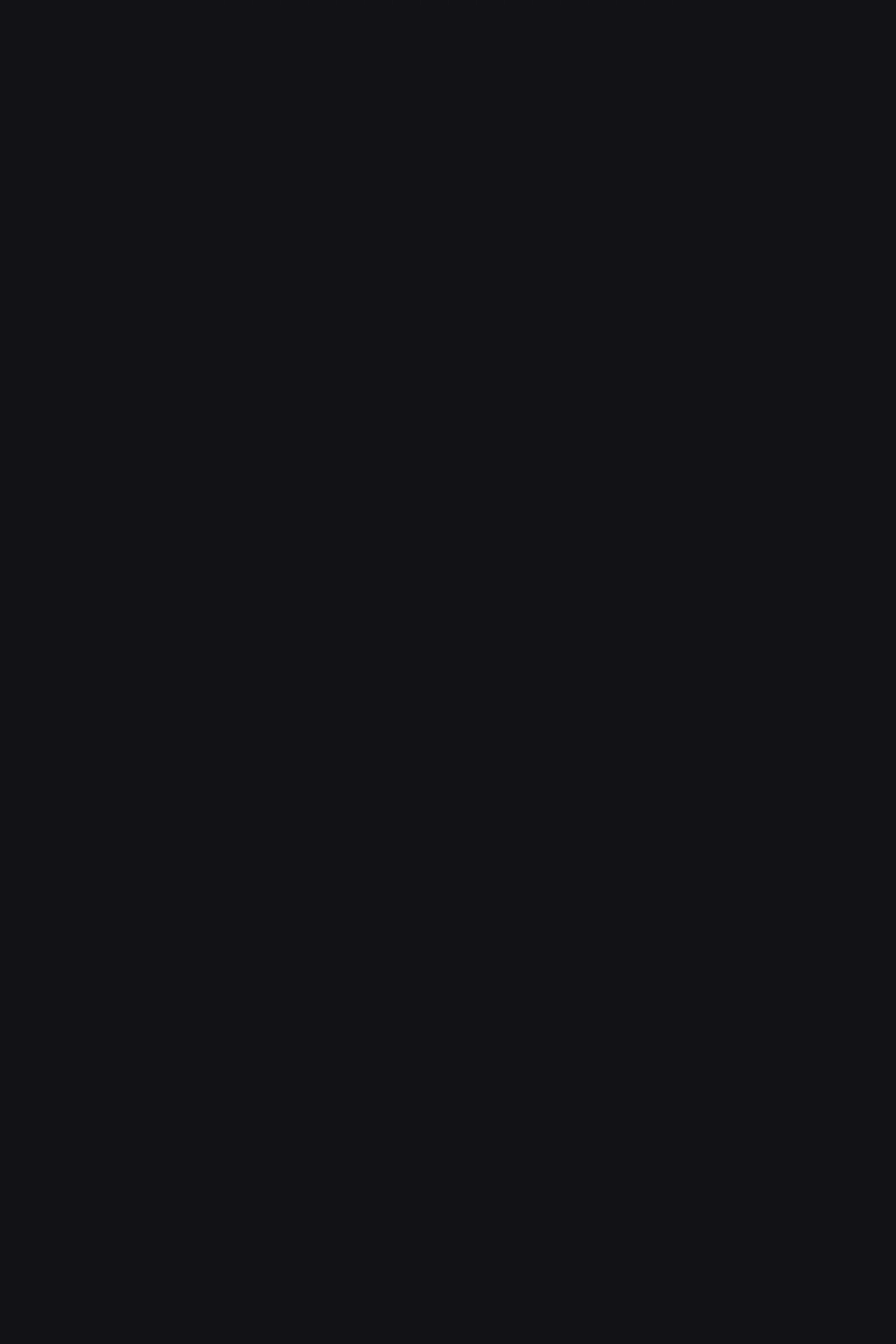
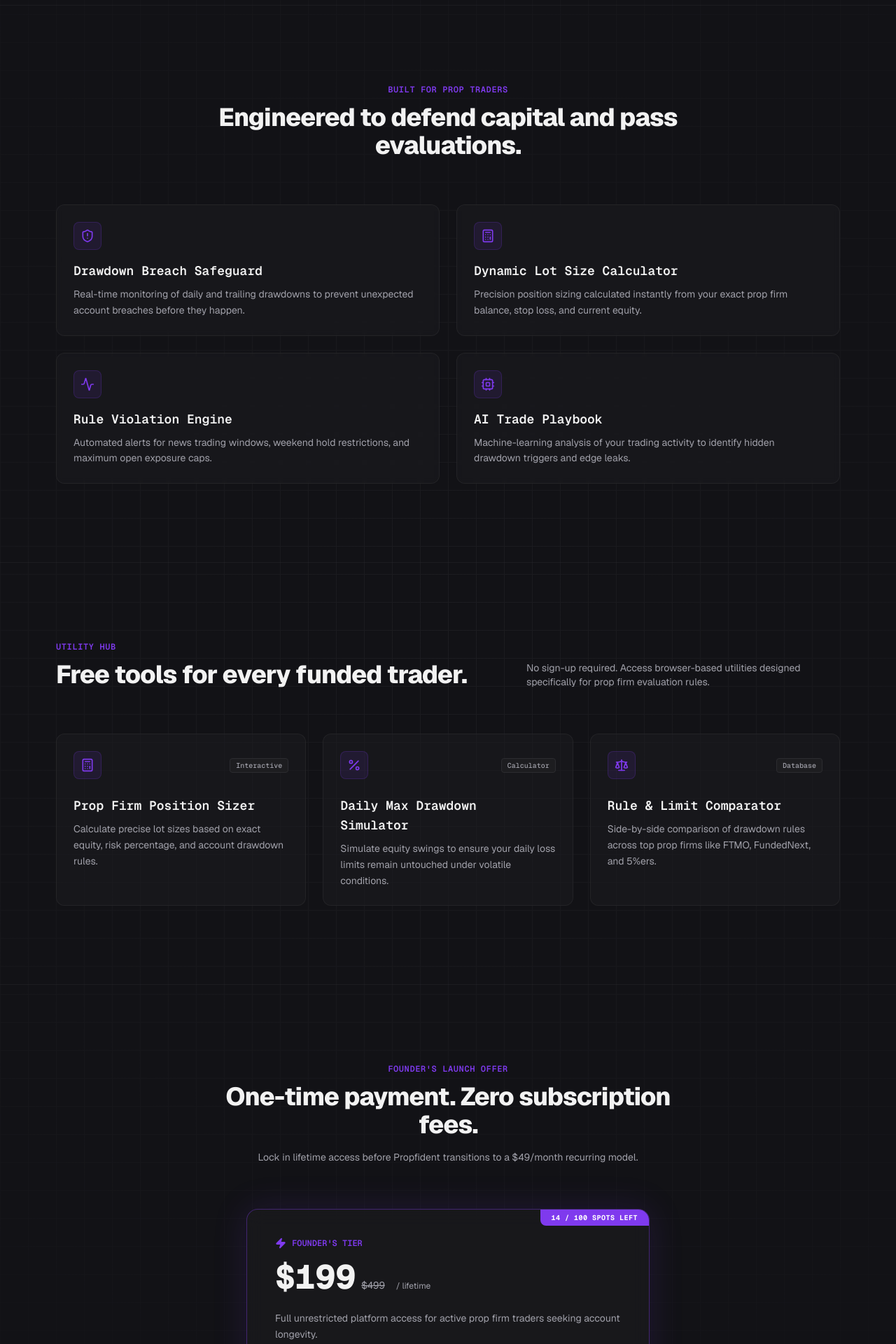
Before and after one commit to apexdigistudios/propfident-v2, a Next.js app: page / in a window 1280 px wide. Shown: the part 860-2780 px from the top of the page at 70% size. Before the commit the page ends 867 px from the top, so only its background shows below. Built offline with nearby package versions, Linux system fonts and the light colour scheme.

Commit message:
new ui fix

```diff
--- a/app/page.tsx
+++ b/app/page.tsx
@@ -1,5 +1,8 @@
 import { Shield, Timer, ChevronRight } from "lucide-react";
 import { ThemeToggle } from "@/components/theme-toggle";
+import { Features } from "@/components/features";
+import { Tools } from "@/components/tools";
+import { Pricing } from "@/components/pricing";
 
 export default function Home() {
   return (
@@ -20,15 +23,17 @@ export default function Home() {
         <div className="hidden md:flex items-center gap-6 text-sm text-muted-foreground font-mono">
           <a href="#features" className="hover:text-foreground transition-colors">Features</a>
           <a href="#tools" className="hover:text-foreground transition-colors">Free Tools</a>
-          <a href="#playbook" className="hover:text-foreground transition-colors">Playbook</a>
           <a href="#pricing" className="hover:text-foreground transition-colors">Pricing</a>
         </div>
 
         <div className="flex items-center gap-3">
           <ThemeToggle />
-          <button className="bg-primary hover:bg-primary-hover text-primary-foreground px-4 py-2 rounded-md text-sm font-medium transition-all shadow-[0_0_15px_rgba(124,58,237,0.3)] hover:shadow-[0_0_25px_rgba(124,58,237,0.5)] font-mono">
+          <a
+            href="#pricing"
+            className="bg-primary hover:bg-primary-hover text-primary-foreground px-4 py-2 rounded-md text-sm font-medium transition-all shadow-[0_0_15px_rgba(124,58,237,0.3)] hover:shadow-[0_0_25px_rgba(124,58,237,0.5)] font-mono"
+          >
             Get Lifetime Access
-          </button>
+          </a>
         </div>
       </nav>
 
@@ -51,13 +56,19 @@ export default function Home() {
         </p>
 
         <div className="flex flex-col sm:flex-row items-center gap-4 w-full sm:w-auto">
-          <button className="w-full sm:w-auto flex items-center justify-center gap-2 bg-primary hover:bg-primary-hover text-primary-foreground px-8 py-4 rounded-md text-base font-medium transition-all shadow-[0_0_20px_rgba(124,58,237,0.4)] font-mono">
+          <a
+            href="#pricing"
+            className="w-full sm:w-auto flex items-center justify-center gap-2 bg-primary hover:bg-primary-hover text-primary-foreground px-8 py-4 rounded-md text-base font-medium transition-all shadow-[0_0_20px_rgba(124,58,237,0.4)] font-mono"
+          >
             Claim 1 of 100 Lifetime Spots
             <ChevronRight className="w-5 h-5" />
-          </button>
-          <button className="w-full sm:w-auto flex items-center justify-center gap-2 bg-surface hover:bg-surface-hover border border-border px-8 py-4 rounded-md text-base font-medium transition-all text-foreground font-mono">
+          </a>
+          <a
+            href="#tools"
+            className="w-full sm:w-auto flex items-center justify-center gap-2 bg-surface hover:bg-surface-hover border border-border px-8 py-4 rounded-md text-base font-medium transition-all text-foreground font-mono"
+          >
             Explore Free Tools
-          </button>
+          </a>
         </div>
 
         {/* Launch Timer Banner */}
@@ -82,6 +93,16 @@ export default function Home() {
           </div>
         </div>
       </section>
+
+      {/* Sections */}
+      <Features />
+      <Tools />
+      <Pricing />
+
+      {/* Footer */}
+      <footer className="py-8 border-t border-border/40 relative z-10 text-center text-xs font-mono text-muted-foreground">
+        <p>© Propfident. Built for prop firm traders.</p>
+      </footer>
     </main>
   );
 }
--- /dev/null
+++ b/components/features.tsx
@@ -0,0 +1,67 @@
+import { ShieldAlert, Calculator, Activity, Cpu } from "lucide-react";
+
+const features = [
+  {
+    icon: ShieldAlert,
+    title: "Drawdown Breach Safeguard",
+    description:
+      "Real-time monitoring of daily and trailing drawdowns to prevent unexpected account breaches before they happen.",
+  },
+  {
+    icon: Calculator,
+    title: "Dynamic Lot Size Calculator",
+    description:
+      "Precision position sizing calculated instantly from your exact prop firm balance, stop loss, and current equity.",
+  },
+  {
+    icon: Activity,
+    title: "Rule Violation Engine",
+    description:
+      "Automated alerts for news trading windows, weekend hold restrictions, and maximum open exposure caps.",
+  },
+  {
+    icon: Cpu,
+    title: "AI Trade Playbook",
+    description:
+      "Machine-learning analysis of your trading activity to identify hidden drawdown triggers and edge leaks.",
+  },
+];
+
+export function Features() {
+  return (
+    <section id="features" className="py-20 sm:py-28 border-t border-border/40 relative z-10">
+      <div className="container mx-auto max-w-6xl px-4">
+        <div className="text-center max-w-2xl mx-auto mb-16">
+          <h2 className="text-xs font-mono font-semibold tracking-wider text-primary uppercase mb-3">
+            Built For Prop Traders
+          </h2>
+          <p className="text-3xl sm:text-4xl font-extrabold tracking-tight text-foreground">
+            Engineered to defend capital and pass evaluations.
+          </p>
+        </div>
+
+        <div className="grid grid-cols-1 md:grid-cols-2 gap-6">
+          {features.map((feature, idx) => {
+            const Icon = feature.icon;
+            return (
+              <div
+                key={idx}
+                className="p-6 rounded-xl bg-surface/50 border border-border/60 hover:border-primary/50 transition-all duration-200 backdrop-blur-sm group"
+              >
+                <div className="h-10 w-10 rounded-lg bg-primary/10 border border-primary/20 flex items-center justify-center text-primary mb-4 group-hover:scale-105 transition-transform">
+                  <Icon className="h-5 w-5" />
+                </div>
+                <h3 className="text-lg font-semibold text-foreground mb-2 font-mono">
+                  {feature.title}
+                </h3>
+                <p className="text-sm text-muted-foreground leading-relaxed">
+                  {feature.description}
+                </p>
+              </div>
+            );
+          })}
+        </div>
+      </div>
+    </section>
+  );
+}
--- /dev/null
+++ b/components/pricing.tsx
@@ -0,0 +1,77 @@
+import { Check, ShieldCheck, Zap, ArrowRight } from "lucide-react";
+
+const features = [
+  "Lifetime access to Propfident v2 core engine",
+  "Real-time daily & trailing drawdown alerts",
+  "Dynamic position size & lot size calculator",
+  "Rule violation monitoring (FTMO, FundedNext, etc.)",
+  "AI Trade Playbook analytics & leak detector",
+  "Unlimited trading accounts connected",
+  "Priority Discord channel & direct developer support",
+  "All future platform updates & integrations included",
+];
+
+export function Pricing() {
+  return (
+    <section id="pricing" className="py-20 sm:py-28 border-t border-border/40 relative z-10">
+      <div className="container mx-auto max-w-6xl px-4">
+        <div className="text-center max-w-2xl mx-auto mb-16">
+          <h2 className="text-xs font-mono font-semibold tracking-wider text-primary uppercase mb-3">
+            Founder's Launch Offer
+          </h2>
+          <p className="text-3xl sm:text-4xl font-extrabold tracking-tight text-foreground">
+            One-time payment. Zero subscription fees.
+          </p>
+          <p className="mt-4 text-sm text-muted-foreground">
+            Lock in lifetime access before Propfident transitions to a $49/month recurring model.
+          </p>
+        </div>
+
+        <div className="max-w-xl mx-auto rounded-2xl bg-surface/60 border border-primary/40 p-8 sm:p-10 shadow-[0_0_50px_rgba(124,58,237,0.15)] relative overflow-hidden backdrop-blur-md">
+          {/* Top highlight badge */}
+          <div className="absolute top-0 right-0 bg-primary text-primary-foreground font-mono text-[10px] uppercase font-bold px-4 py-1 rounded-bl-lg tracking-wider">
+            14 / 100 Spots Left
+          </div>
+
+          <div className="flex items-center gap-2 mb-4 font-mono text-xs text-primary font-semibold">
+            <Zap className="h-4 w-4 fill-primary" />
+            <span>FOUNDER'S TIER</span>
+          </div>
+
+          <div className="flex items-baseline gap-2 mb-6">
+            <span className="text-5xl font-extrabold text-foreground font-mono">$199</span>
+            <span className="text-sm text-muted-foreground line-through font-mono">$499</span>
+            <span className="text-xs text-muted-foreground ml-2">/ lifetime</span>
+          </div>
+
+          <p className="text-sm text-muted-foreground mb-8 leading-relaxed">
+            Full unrestricted platform access for active prop firm traders seeking account longevity.
+          </p>
+
+          <button className="w-full flex items-center justify-center gap-2 bg-primary hover:bg-primary-hover text-primary-foreground py-4 rounded-lg font-mono text-sm font-semibold transition-all shadow-[0_0_25px_rgba(124,58,237,0.4)] mb-8">
+            Claim Your Lifetime Spot <ArrowRight className="h-4 w-4" />
+          </button>
+
+          <div className="space-y-3 pt-6 border-t border-border/40">
+            <span className="text-xs font-mono font-semibold text-foreground uppercase tracking-wider block mb-4">
+              Everything included:
+            </span>
+            {features.map((feature, idx) => (
+              <div key={idx} className="flex items-start gap-3 text-sm text-muted-foreground">
+                <div className="h-5 w-5 rounded-full bg-primary/10 text-primary border border-primary/20 flex items-center justify-center shrink-0 mt-0.5">
+                  <Check className="h-3 w-3" />
+                </div>
+                <span>{feature}</span>
+              </div>
+            ))}
+          </div>
+
+          <div className="mt-8 pt-6 border-t border-border/40 flex items-center justify-center gap-2 text-xs font-mono text-muted-foreground">
+            <ShieldCheck className="h-4 w-4 text-primary" />
+            <span>30-day money-back guarantee. No questions asked.</span>
+          </div>
+        </div>
+      </div>
+    </section>
+  );
+}
--- /dev/null
+++ b/components/tools.tsx
@@ -0,0 +1,77 @@
+import { Calculator, ArrowUpRight, Percent, Scale } from "lucide-react";
+
+const tools = [
+  {
+    icon: Calculator,
+    title: "Prop Firm Position Sizer",
+    description:
+      "Calculate precise lot sizes based on exact equity, risk percentage, and account drawdown rules.",
+    badge: "Interactive",
+  },
+  {
+    icon: Percent,
+    title: "Daily Max Drawdown Simulator",
+    description:
+      "Simulate equity swings to ensure your daily loss limits remain untouched under volatile conditions.",
+    badge: "Calculator",
+  },
+  {
+    icon: Scale,
+    title: "Rule & Limit Comparator",
+    description:
+      "Side-by-side comparison of drawdown rules across top prop firms like FTMO, FundedNext, and 5%ers.",
+    badge: "Database",
+  },
+];
+
+export function Tools() {
+  return (
+    <section id="tools" className="py-20 sm:py-28 border-t border-border/40 relative z-10">
+      <div className="container mx-auto max-w-6xl px-4">
+        <div className="flex flex-col md:flex-row md:items-end justify-between mb-16 gap-4">
+          <div>
+            <h2 className="text-xs font-mono font-semibold tracking-wider text-primary uppercase mb-3">
+              Utility Hub
+            </h2>
+            <p className="text-3xl sm:text-4xl font-extrabold tracking-tight text-foreground">
+              Free tools for every funded trader.
+            </p>
+          </div>
+          <p className="text-sm text-muted-foreground max-w-md">
+            No sign-up required. Access browser-based utilities designed specifically for prop firm evaluation rules.
+          </p>
+        </div>
+
+        <div className="grid grid-cols-1 md:grid-cols-3 gap-6">
+          {tools.map((tool, idx) => {
+            const Icon = tool.icon;
+            return (
+              <div
+                key={idx}
+                className="flex flex-col justify-between p-6 rounded-xl bg-surface/50 border border-border/60 hover:border-primary/50 transition-all duration-200 group cursor-pointer"
+              >
+                <div>
+                  <div className="flex items-center justify-between mb-6">
+                    <div className="h-10 w-10 rounded-lg bg-primary/10 border border-primary/20 flex items-center justify-center text-primary group-hover:scale-105 transition-transform">
+                      <Icon className="h-5 w-5" />
+                    </div>
+                    <span className="text-[10px] font-mono font-medium px-2 py-0.5 rounded bg-surface border border-border text-muted-foreground">
+                      {tool.badge}
+                    </span>
+                  </div>
+                  <h3 className="text-lg font-semibold text-foreground mb-2 font-mono flex items-center gap-1.5 group-hover:text-primary transition-colors">
+                    {tool.title}
+                    <ArrowUpRight className="h-4 w-4 opacity-0 group-hover:opacity-100 transition-opacity" />
+                  </h3>
+                  <p className="text-sm text-muted-foreground leading-relaxed">
+                    {tool.description}
+                  </p>
+                </div>
+              </div>
+            );
+          })}
+        </div>
+      </div>
+    </section>
+  );
+}
```
